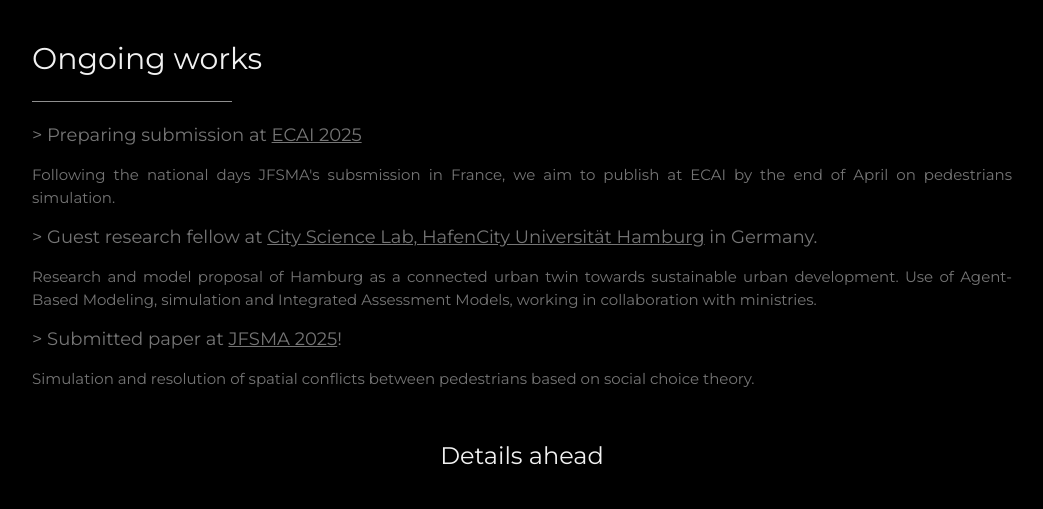
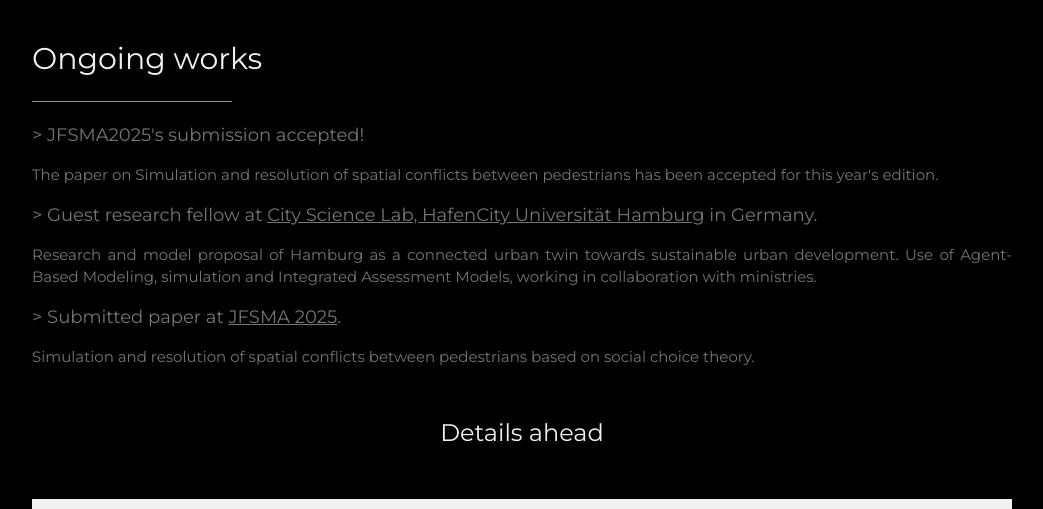
Before and after one commit to chanattan/chanattan.github.io, a plain HTML site: page index.html in a window 1280 px wide. Shown: the part 1300-1809 px from the top of the page, without its empty margins (178-1221 px from the left). Drawn offline with nearby package versions, Linux system fonts and the light colour scheme.

Commit message:
updated news

```diff
--- a/index.html
+++ b/index.html
@@ -77,14 +77,14 @@ body, h1,h2,h3,h4,h5,h6 {font-family: "Montserrat", sans-serif}
     <!-- Works -->
     <h2 class="w3-text-light-grey" id="projects">Ongoing works</h2>
     <hr style="width:200px" class="w3-opacity">
-    <h5>> Preparing submission at <a href="https://ecai2025.org/">ECAI 2025</a></h5>
-    <p>Following the national days JFSMA's subsmission in France, we aim to publish at ECAI by the end of April on pedestrians simulation.</p>
+    <h5>> JFSMA2025's submission accepted!</h5>
+    <p>The paper on Simulation and resolution of spatial conflicts between pedestrians has been accepted for this year's edition.</p>
 
     <h5>> Guest research fellow at <a href="https://www.citysciencelab.hamburg/">City Science Lab, HafenCity Universität Hamburg</a> in Germany.</h5>
     <p>Research and model proposal of Hamburg as a connected urban twin towards sustainable urban development.
       Use of Agent-Based Modeling, simulation and Integrated Assessment Models, working in collaboration with ministries.</p>
 
-    <h5>> Submitted paper at <a href="https://pfia2025.u-bourgogne.fr/conferences/jfsma/">JFSMA 2025</a>!</a></h5>
+    <h5>> Submitted paper at <a href="https://pfia2025.u-bourgogne.fr/conferences/jfsma/">JFSMA 2025</a>.</a></h5>
     <p>Simulation and resolution of spatial conflicts between pedestrians based on social choice theory.</p>
 
     <!-- Details -->
```
